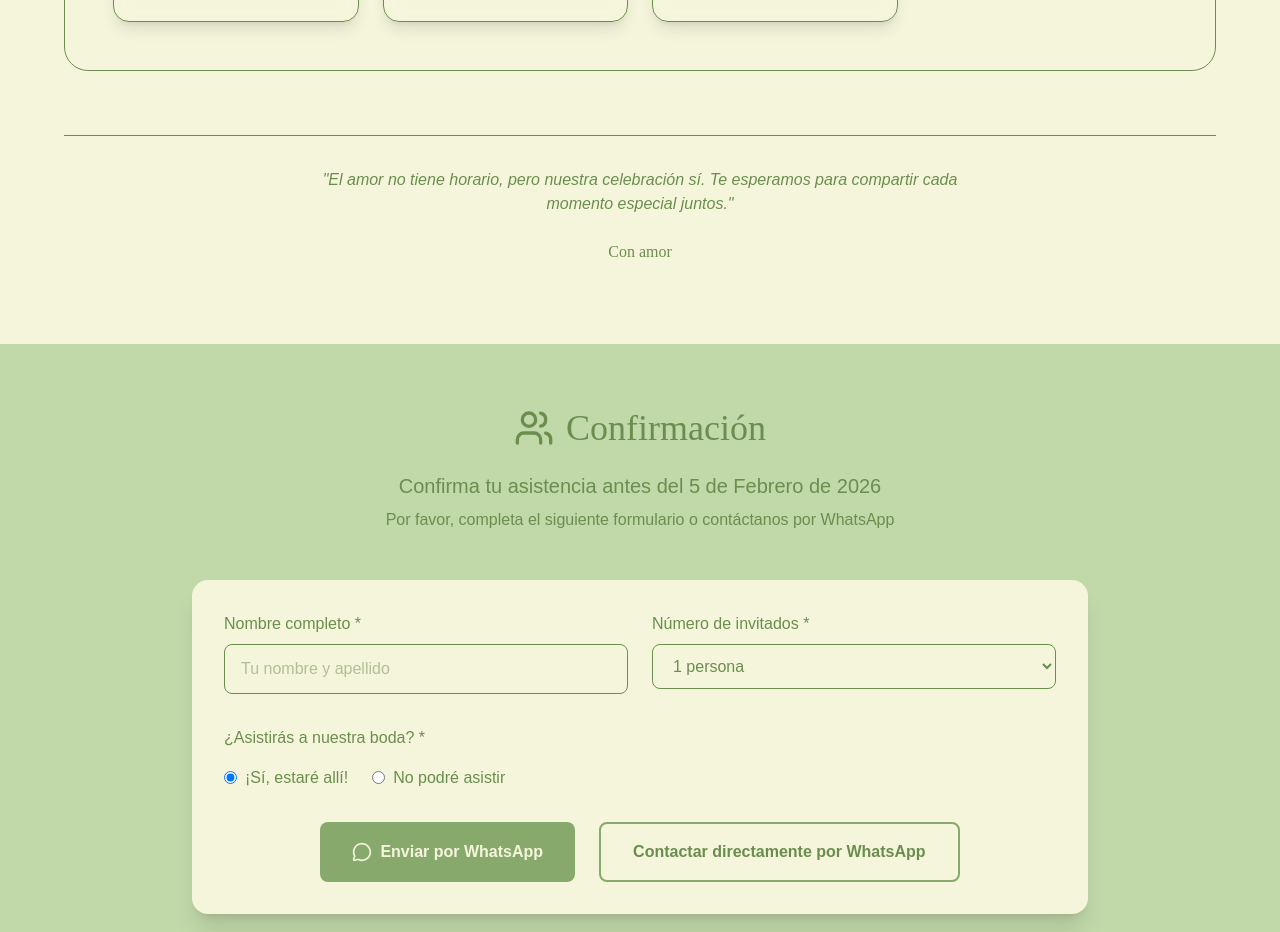
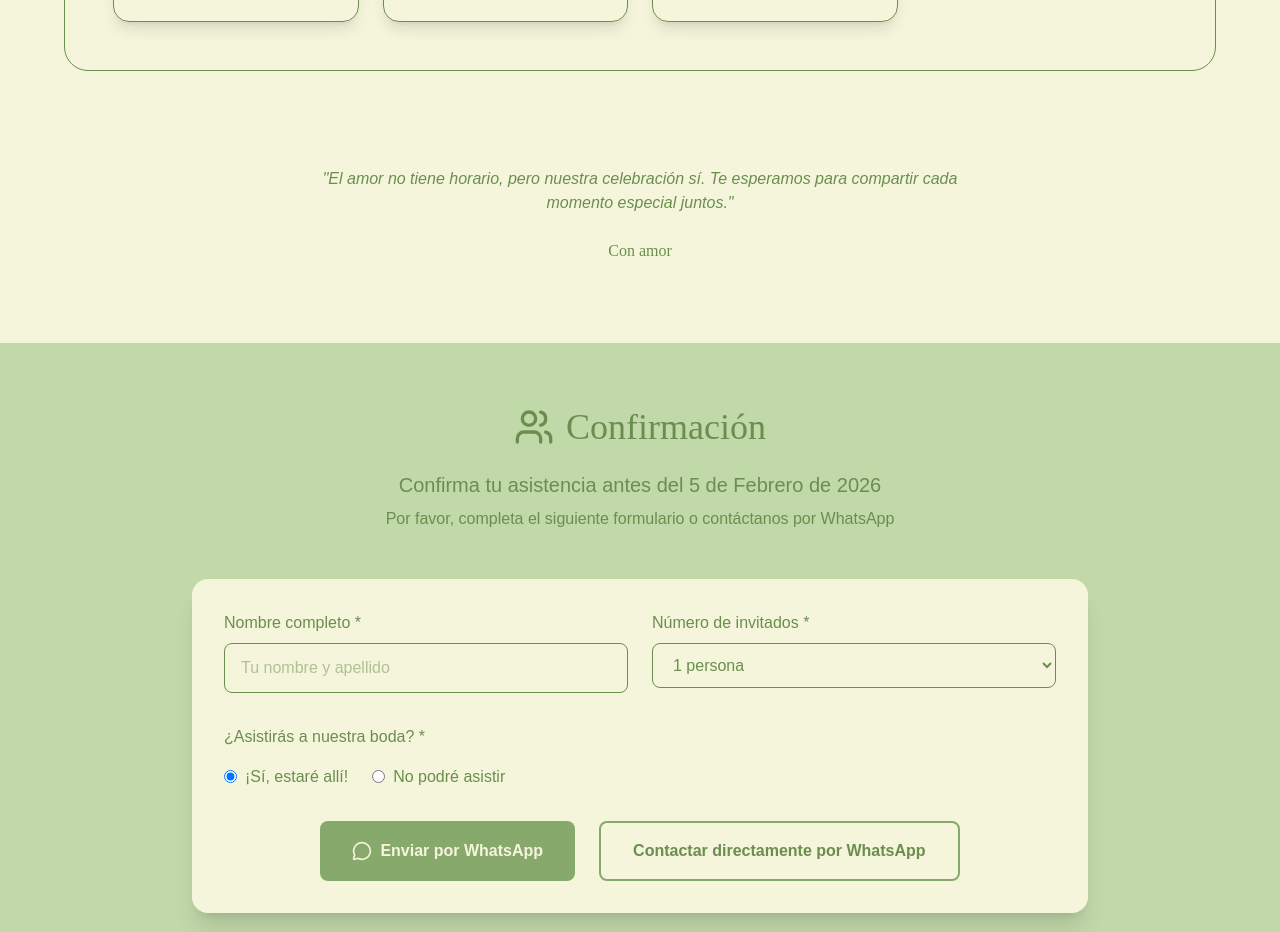
Before and after one commit to rayGnarok696/weeding-invitation-LyJ, a React (Vite) app: page /wedding in a window 1280 px wide. Shown: the part 5820-6752 px from the top of the page. Built offline with nearby package versions, Linux system fonts and the light colour scheme.

Commit message:
Fix: se invirtieron los colores del componente

```diff
--- a/src/components/ItinerarySection.tsx
+++ b/src/components/ItinerarySection.tsx
@@ -204,7 +204,7 @@ const ItinerarySection: React.FC = () => {
         </div>
 
         {/* Nota al pie */}
-        <div className="text-center mt-12 md:mt-16 pt-6 md:pt-8 border-t border-sage/20">
+        <div className="text-center mt-6 md:mt-16 pt-6 md:pt-8 border-sage/20">
           <p className="font-montserrat text-sage-dark/70 italic max-w-2xl mx-auto text-sm md:text-base px-4">
             "El amor no tiene horario, pero nuestra celebración sí.
             Te esperamos para compartir cada momento especial juntos."
```
